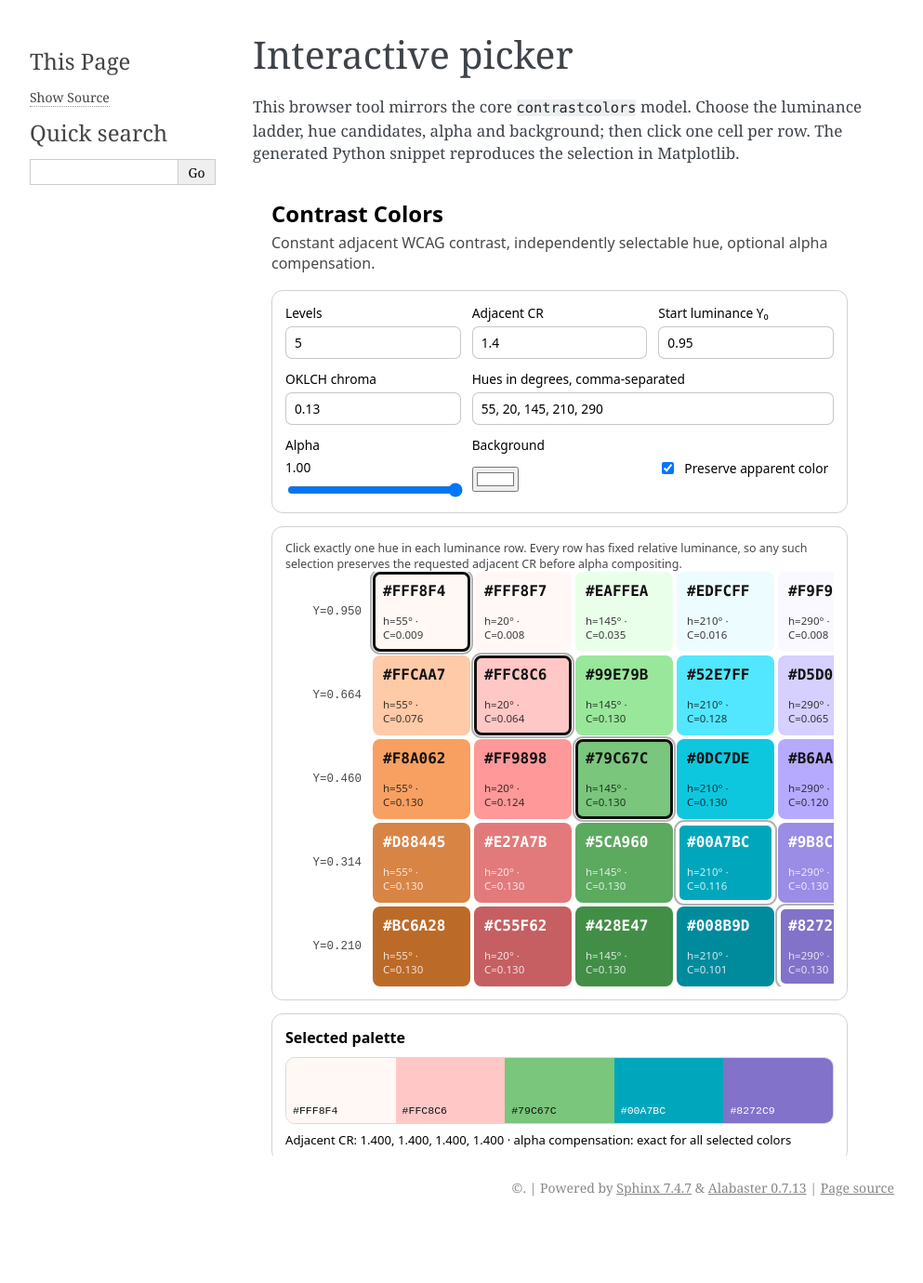
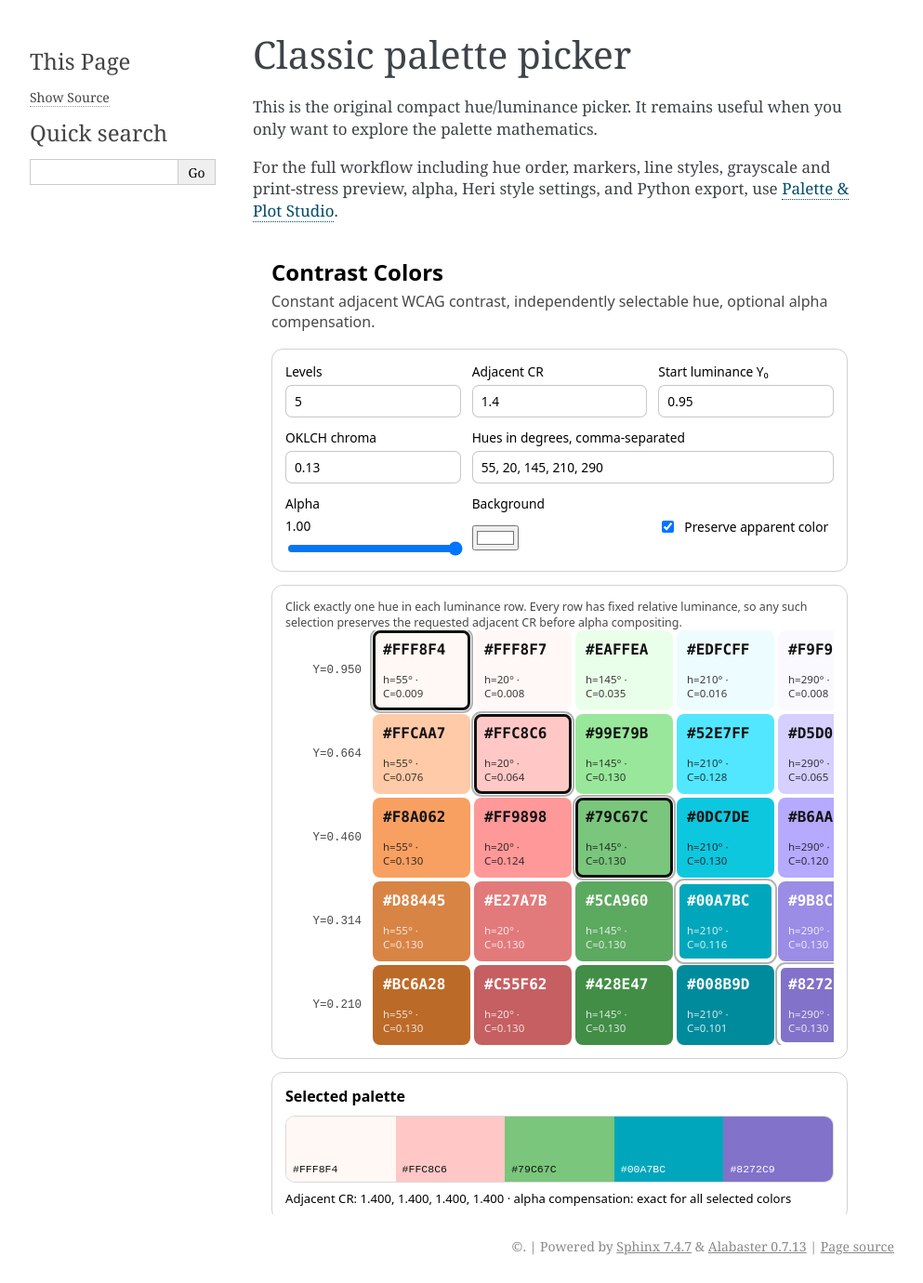
Before and after one commit to heri-espino/Colors, a Sphinx documentation site: the page built from docs/source/picker.rst, in a window 1280 px wide. Shown: the whole page at 93% size, without its empty margins (148-1141 px from the left). Built offline with Sphinx 7.4.7, drawn with Linux system fonts in a browser that asks for light colours; before the commit the page ends 1317 px from its top, so only the background shows below that.

Commit message:
Position classic picker alongside full Studio

```diff
--- a/docs/source/picker.rst
+++ b/docs/source/picker.rst
@@ -1,9 +1,12 @@
-Interactive picker
-==================
+Classic palette picker
+======================
 
-This browser tool mirrors the core ``contrastcolors`` model. Choose the
-luminance ladder, hue candidates, alpha and background; then click one cell per
-row. The generated Python snippet reproduces the selection in Matplotlib.
+This is the original compact hue/luminance picker. It remains useful when you
+only want to explore the palette mathematics.
+
+For the full workflow including hue order, markers, line styles, grayscale and
+print-stress preview, alpha, Heri style settings, and Python export, use
+:doc:`studio`.
 
 .. raw:: html
 
```
